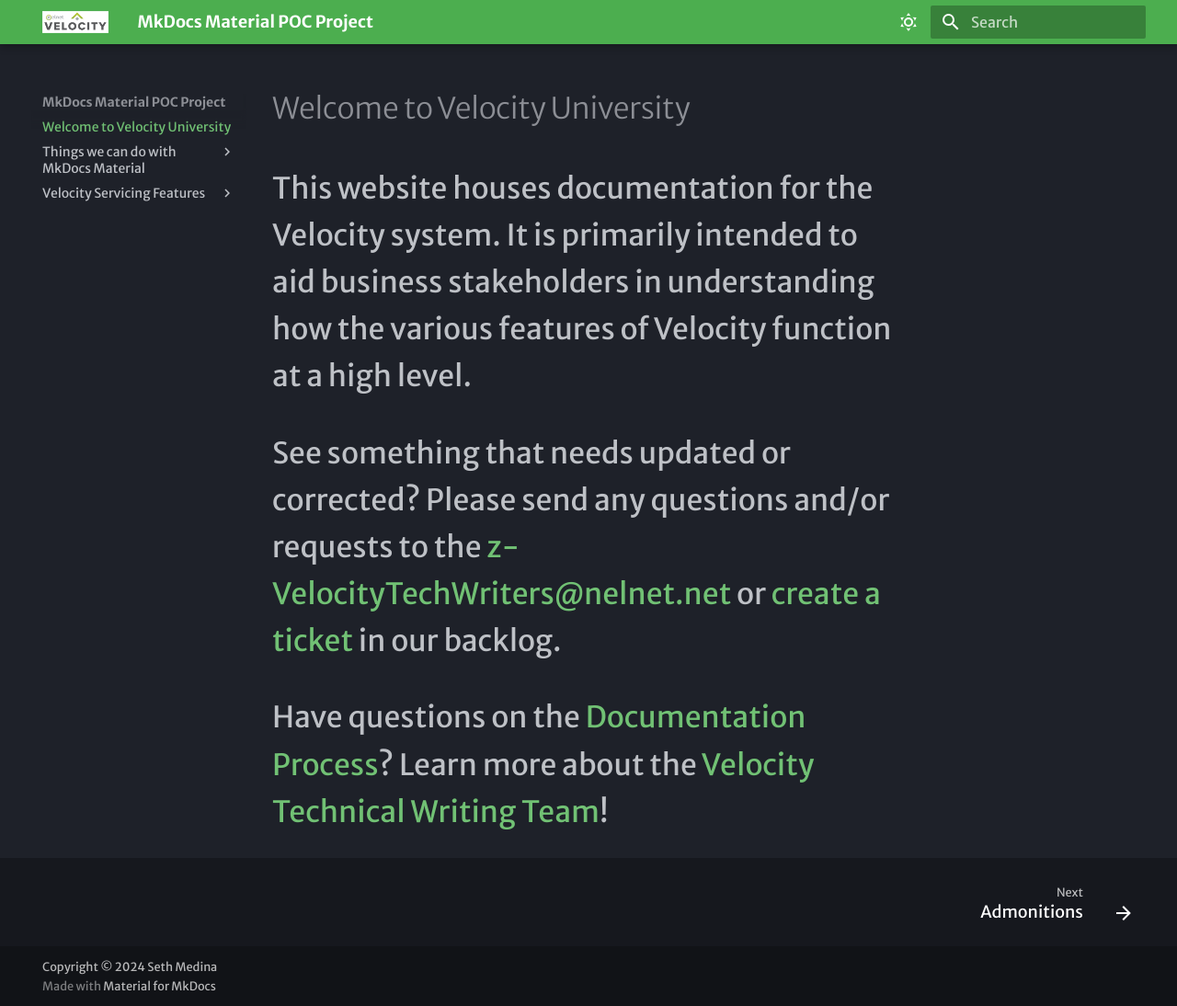
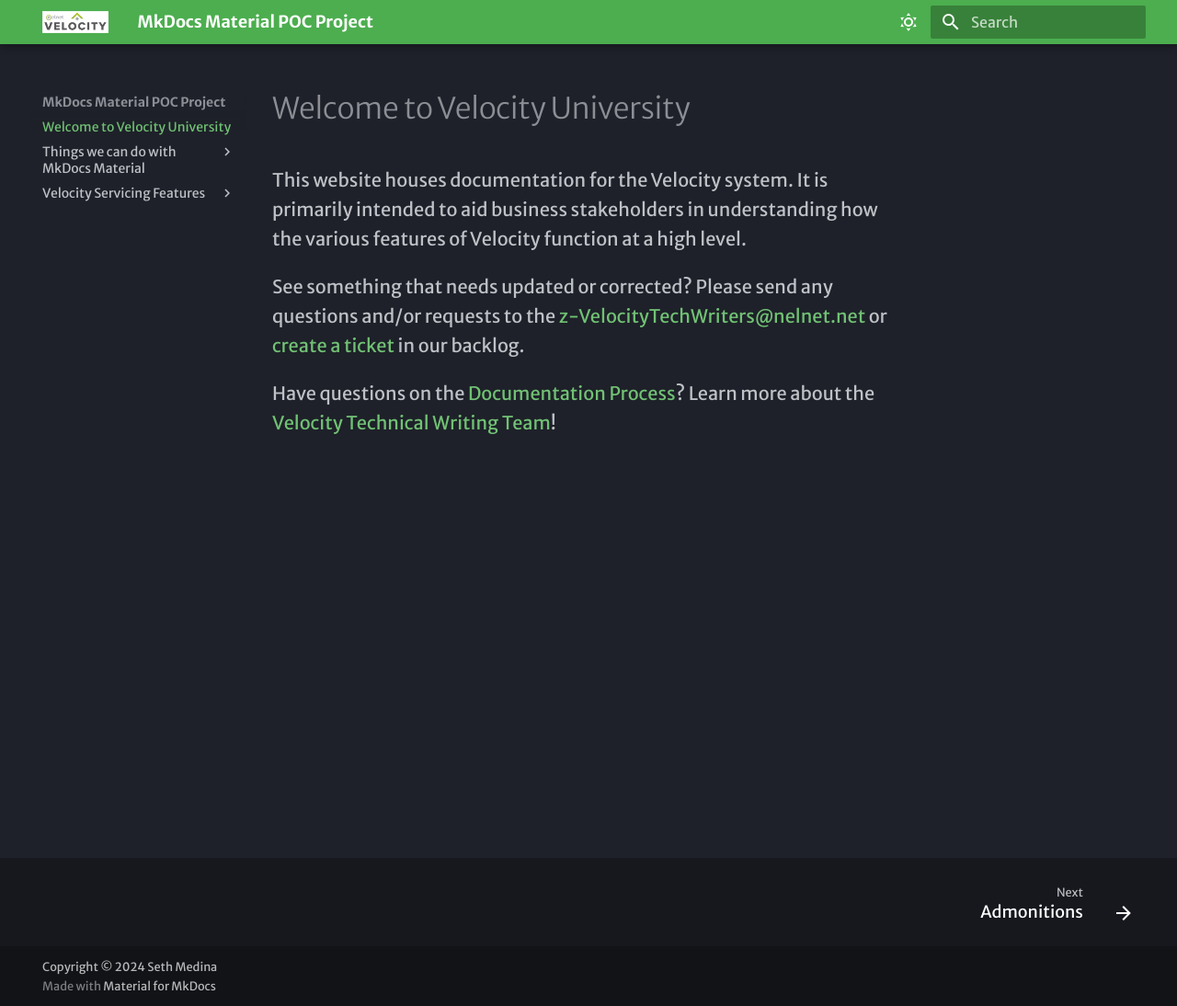
Before and after one commit to medinast/mkdocs-material-poc, an MkDocs documentation site: the page built from docs/index.md, in a window 1280 px wide and 1094 px high. Shown: the whole window at 92% size. Built offline with MkDocs 1.6.1 and Material for MkDocs 9.7.7, drawn with Linux system fonts in a browser that asks for light colours; some web fonts are replaced.

Commit message:
Update extra.css

```diff
--- a/docs/stylesheets/extra.css
+++ b/docs/stylesheets/extra.css
@@ -1,3 +1,3 @@
 p {
-    font-size: 1.6rem;
+    font-size: 1.0rem;
   }
```
